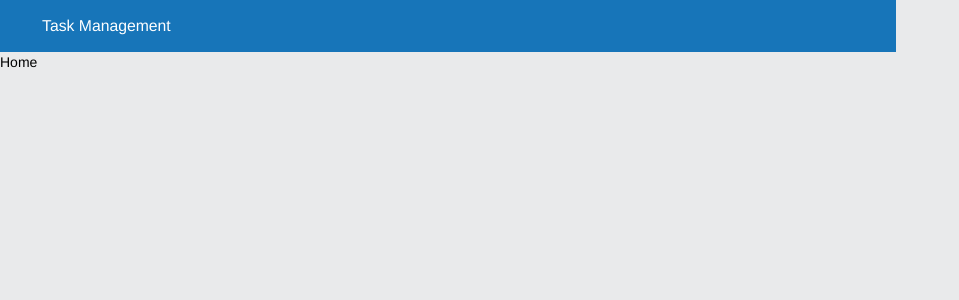
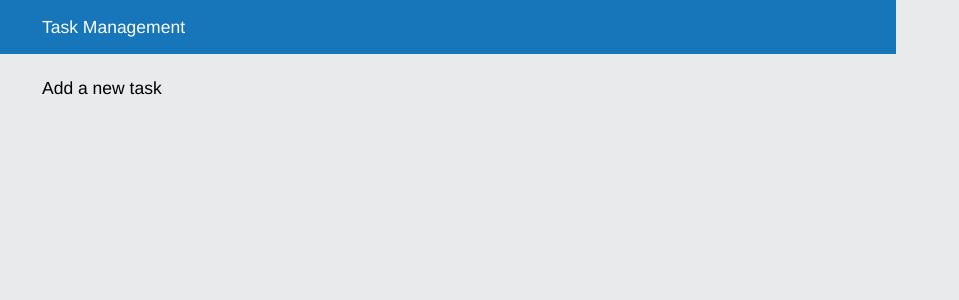
Before and after one commit to lisihasaj/rechat-coding-task, a React (Vite) app: page / in a window 1280 px wide. Shown: the top 300 px of the page, without its empty margins (0-959 px from the left). Built offline with nearby package versions, Linux system fonts and the light colour scheme.

Commit message:
Create reusable elements and render them in Home page initially

```diff
--- a/src/components/ElementsContainer.tsx
+++ b/src/components/ElementsContainer.tsx
@@ -7,7 +7,7 @@ interface Props extends PropsWithChildren {
 
 export default function ElementsContainer(props: Props) {
     return (
-        <div className={cs("w-full flex px-[3rem]", props.className)}>
+        <div className={cs("relative w-full flex px-[3rem]", props.className)}>
             {props.children}
         </div>
     );
--- a/src/components/Header.tsx
+++ b/src/components/Header.tsx
@@ -3,7 +3,7 @@ import ElementsContainer from "components/ElementsContainer.tsx";
 export default function Header() {
     return (
         <ElementsContainer className="bg-brand-dark py-[1rem]">
-            <span className="text-white text-lg">Task Management</span>
+            <span className="text-white text-xl">Task Management</span>
         </ElementsContainer>
     );
 }
--- /dev/null
+++ b/src/components/PageTitle.tsx
@@ -0,0 +1,19 @@
+import cs from "classnames";
+
+interface Props {
+    className?: string;
+    title?: string;
+}
+
+export default function PageTitle(props: Props) {
+    return (
+        <div
+            className={cs(
+                "w-full py-[1.5rem] text-xl font-medium",
+                props.className,
+            )}
+        >
+            {props.title}
+        </div>
+    );
+}
--- a/src/pages/Add.tsx
+++ /dev/null
@@ -1,3 +0,0 @@
-export default function Add() {
-    return <div>Add</div>;
-}
--- a/src/pages/Home.tsx
+++ b/src/pages/Home.tsx
@@ -1,3 +1,12 @@
+import ElementsContainer from "components/ElementsContainer.tsx";
+import PageTitle from "components/PageTitle.tsx";
+
 export default function Home() {
-    return <div>Home</div>;
+    return (
+        <>
+            <ElementsContainer>
+                <PageTitle title="Add a new task" />
+            </ElementsContainer>
+        </>
+    );
 }
--- a/src/router/Routes.tsx
+++ b/src/router/Routes.tsx
@@ -9,7 +9,6 @@ import AppLayout from "../layouts/AppLayout.tsx";
 // Pages
 import NotFound from "pages/NotFound.tsx";
 import Home from "pages/Home.tsx";
-import Add from "pages/Add.tsx";
 import Edit from "pages/Edit.tsx";
 
 const appRoutes: RouteObject[] = [
@@ -18,14 +17,6 @@ const appRoutes: RouteObject[] = [
         element: (
             <AppLayout>
                 <Home />
-            </AppLayout>
-        ),
-    },
-    {
-        path: PATHS().add,
-        element: (
-            <AppLayout>
-                <Add />
             </AppLayout>
         ),
     },
--- a/src/router/paths.ts
+++ b/src/router/paths.ts
@@ -2,13 +2,11 @@ export const PATHS = (
     arg1 = "",
 ): {
     home: string;
-    add: string;
     edit: string;
     notFound: string;
 } => {
     return {
         home: `/`,
-        add: `/add-task`,
         edit: `/edit-task/${arg1}`,
         notFound: `*`,
     };
```
